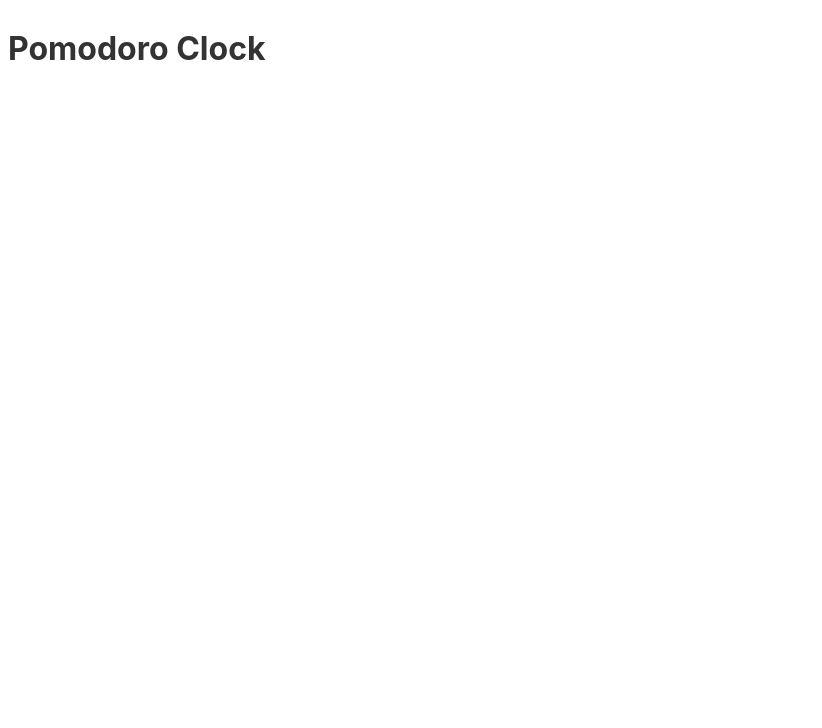
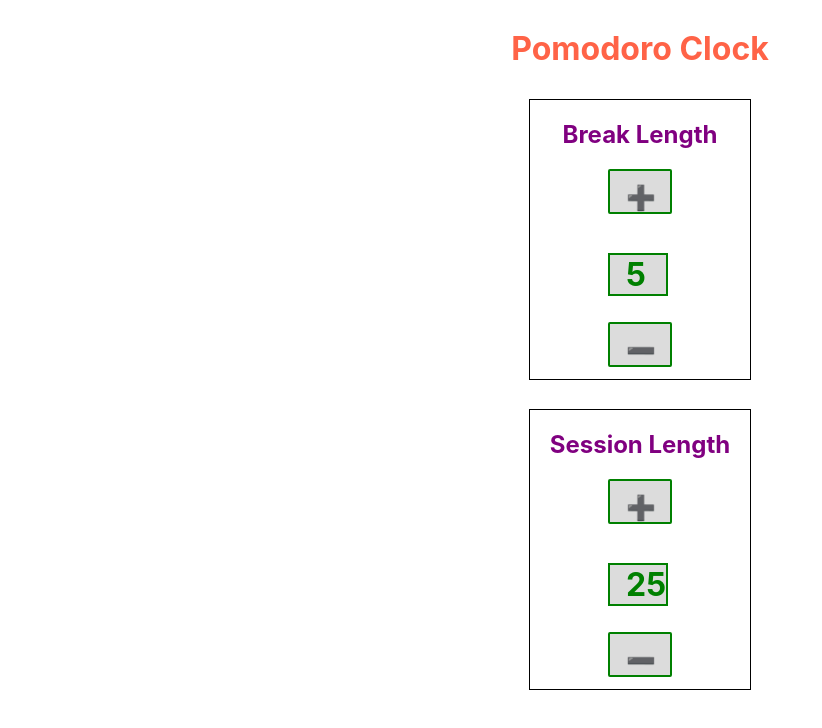
Before and after one commit to thefoxboxman/FCC-Svelte-Pomodoro, a Svelte app: page / in a window 1280 px wide. Shown: the top 728 px of the page, without its empty margins (0-822 px from the left). Built offline with nearby package versions, Linux system fonts and the light colour scheme.

Commit message:
Break and Session
Functionality completed

```diff
--- /dev/null
+++ b/prettierrc.json
@@ -0,0 +1,6 @@
+{
+	"trailingComma": "es5",
+	"tabWidth": 2,
+	"semi": false,
+	"singleQuote": true
+}
--- a/src/App.svelte
+++ b/src/App.svelte
@@ -1,14 +1,153 @@
+<script>
+  let breakLength = 5;
+  let sessionLength = 25;
+  function increaseBreakLength() {
+    breakLength += 1;
+  }
+  function decreaseBreakLength() {
+    breakLength -= 1;
+  }
 
-
-
-<script>
-
-
-
+  function increaseSessionLength() {
+    sessionLength += 1;
+  }
+  function decreaseSessionLength() {
+    sessionLength -= 1;
+  }
 </script>
 
 <style>
 
+.title{
+	color:tomato;
+	text-align: center;
+}
+
+.top-display-container{
+
+display: grid;
+  grid-template-columns: 1fr ;
+	grid-template-rows: repeat(3, 300px);
+  grid-gap: 10px;
+  background-color: #fff;
+  color: #444;
+	align-items: center;
+   justify-items: center;
+
+}
+  /* Break CSS */
+
+	#break-section{
+display: flex;
+flex-direction: column;
+align-items: center;
+   justify-items: center;
+	 border: 1px solid black;
+	 min-width: 220px;
+
+	}
+
+
+
+  #break-label {
+    color: purple;
+  }
+
+  #break-increment {
+    font-size: 1.5rem;
+    max-width: 4rem;
+    border: 2px green solid;
+    background: gainsboro;
+    padding: 0.75rem 1rem 0 1rem;
+  }
+
+  .break-length-display {
+    color: green;
+    font-size: 2rem;
+    border: 2px green solid;
+    background: gainsboro;
+    padding: 0 1rem;
+    max-width: 1.5rem;
+  }
+  #break-decrement {
+    font-size: 1.5rem;
+    max-width: 4rem;
+    border: 2px green solid;
+    background: gainsboro;
+    padding: 0.75rem 1rem 0 1rem;
+  }
+
+  /* Session CSS */
+  #session-section {
+		display: flex;
+flex-direction: column;
+align-items: center;
+   justify-items: center;
+    border: 1px solid black;
+		min-width: 220px;
+
+  }
+
+  #session-label {
+    color: purple;
+  }
+
+  #session-increment {
+    font-size: 1.5rem;
+    max-width: 4rem;
+    border: 2px green solid;
+    background: gainsboro;
+    padding: 0.75rem 1rem 0 1rem;
+  }
+
+  .session-length-display {
+    color: green;
+    font-size: 2rem;
+    border: 2px green solid;
+    background: gainsboro;
+    padding: 0 1rem;
+    max-width: 1.5rem;
+  }
+  #session-decrement {
+    font-size: 1.5rem;
+    max-width: 4rem;
+    border: 2px green solid;
+    background: gainsboro;
+    padding: 0.75rem 1rem 0 1rem;
+  }
 </style>
-<h1>Pomodoro Clock</h1>
-<label  id='break-label' for="break-length"></label>
+
+<h1 class="title">Pomodoro Clock</h1>
+
+<div class="top-display-container">
+<!-- Break Section -->
+<div class="break-section-container">
+<section id="break-section">
+  <h2 id="break-label">Break Length</h2>
+
+  <div class="break-buttons">
+    <button id="break-increment" on:click={increaseBreakLength}>➕</button>
+
+    <h2 class="break-length-display">{breakLength} </h2>
+
+    <button id="break-decrement" on:click={decreaseBreakLength}>➖</button>
+  </div>
+</section>
+</div>
+<!-- end break section -->
+
+<!-- Session Section -->
+
+<section id="session-section">
+  <h2 id="session-label">Session Length</h2>
+
+  <div class="session-buttons">
+    <button id="session-increment" on:click={increaseSessionLength}>➕</button>
+
+    <h2 class="session-length-display">{sessionLength} </h2>
+
+    <button id="session-decrement" on:click={decreaseSessionLength}>➖</button>
+  </div>
+</section>
+<!-- end session section -->
+</div>
```
